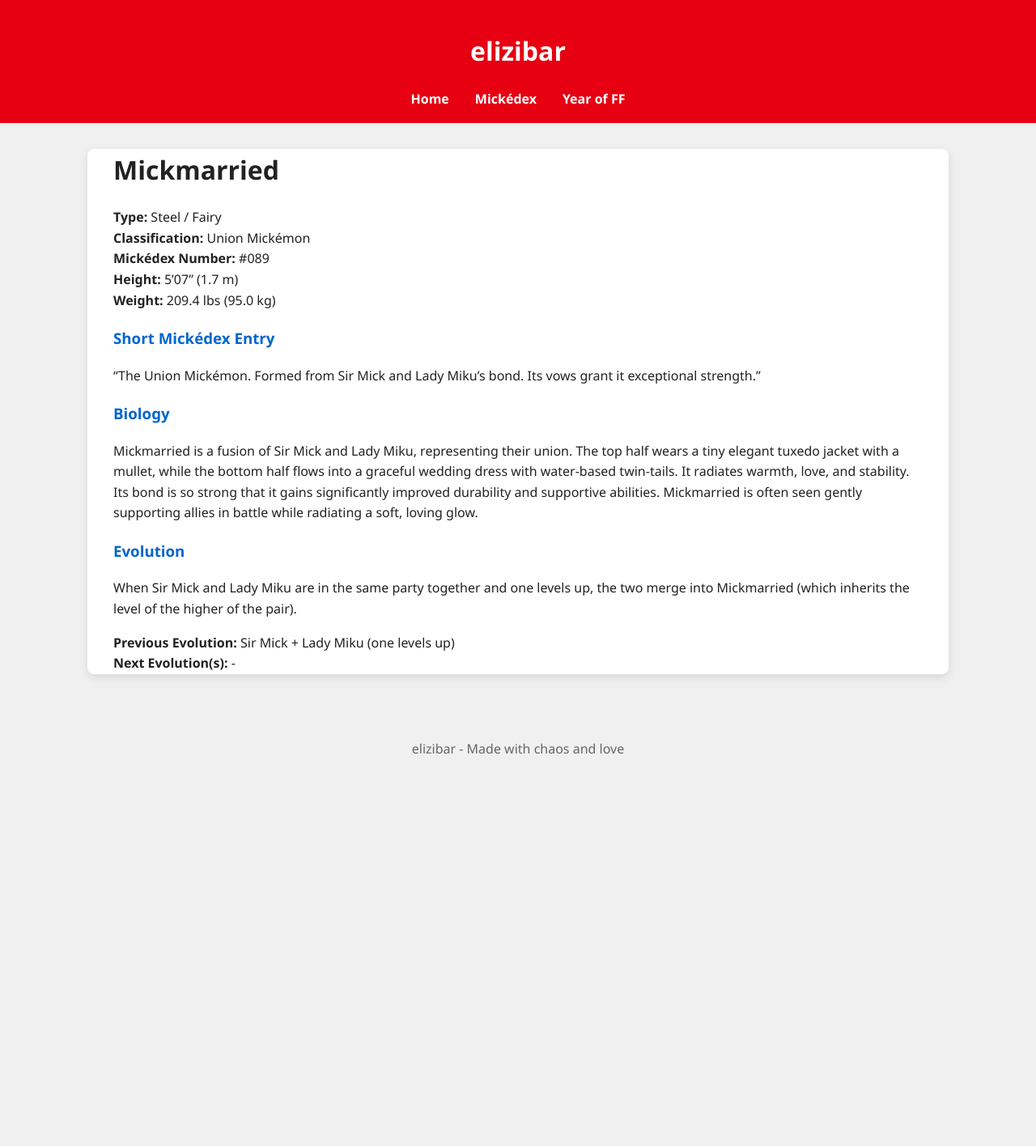
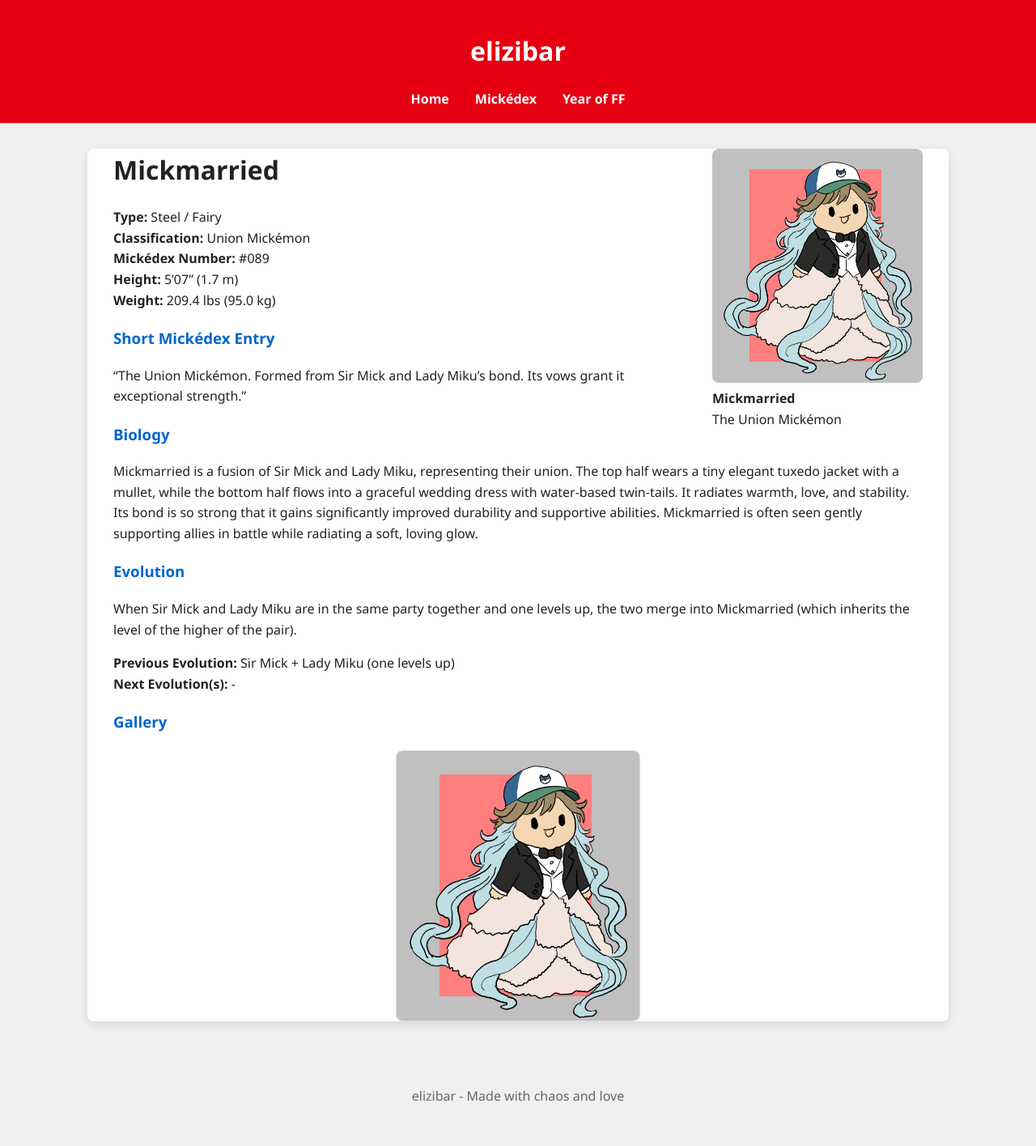
Before and after one commit to elizibar/elizibar.github.io, a Jekyll site: the page built from mickedex/family/mickmarried.md, in a window 1280 px wide. Shown: the whole page at 81% size. Built offline with Jekyll 4.4.1, drawn with Linux system fonts in a browser that asks for light colours; before the commit the page ends 986 px from its top, so only the background shows below that.

Commit message:
mickmarried

```diff
--- a/mickedex/family/mickmarried.md
+++ b/mickedex/family/mickmarried.md
@@ -3,6 +3,11 @@
 layout: default
 permalink: /mickedex/mickmarried/
 ---
+
+<figure style="float: right; margin: 0 0 20px 20px; width: 260px;">
+  <img src="/assets/images/mickmarried.png" alt="Mickmarried" style="width: 100%; border-radius: 8px;">
+  <figcaption><strong>Mickmarried</strong><br>The Union Mickémon</figcaption>
+</figure>
 
 # Mickmarried
 
@@ -24,3 +29,6 @@
 
 **Previous Evolution:** Sir Mick + Lady Miku (one levels up)
 **Next Evolution(s):** -
+
+### Gallery
+![Mickmarried](/assets/images/mickmarried.png){:width="30%" style="display: block; margin: 20px auto; border: 1px solid #ddd; border-radius: 8px;"}
```
Also changed, not shown: assets/images/mickmarried.png (added).
